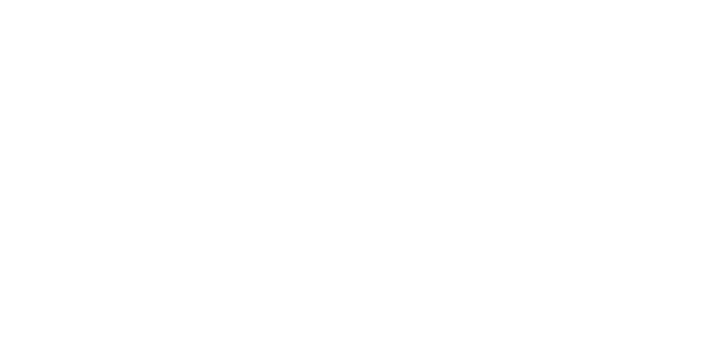
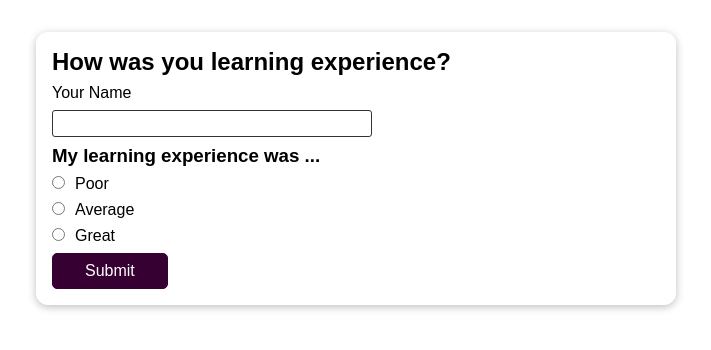
Before and after one commit to MRAlirad/Vue-Projects, a Vue app: page / in a window 1280 px wide. Shown: the top 350 px of the page, without its empty margins (284-995 px from the left). Built offline with nearby package versions, Linux system fonts and the light colour scheme.

Commit message:
survay results - form

```diff
--- /dev/null
+++ b/src/projects/survay-results/Button.vue
@@ -0,0 +1,41 @@
+<template>
+	<button
+		class="btn"
+		:type="type"
+		@click="$emit('on-click')"
+	>
+		{{ text }}
+	</button>
+</template>
+
+<script>
+	export default {
+		name: 'Button',
+		emits: ['on-click'],
+		props: {
+			text: String,
+			type: {
+				type: String,
+				default: 'button',
+			},
+		},
+	};
+</script>
+
+<style>
+	.btn {
+		font: inherit;
+		border: 1px solid #360032;
+		background-color: #360032;
+		color: white;
+		padding: 0.5rem 2rem;
+		cursor: pointer;
+        border-radius: 5px;
+	}
+
+	.btn:hover,
+	.btn:active {
+		background-color: #5c0556;
+		border-color: #5c0556;
+	}
+</style>
--- /dev/null
+++ b/src/projects/survay-results/Form.vue
@@ -0,0 +1,125 @@
+<template>
+	<section class="form-section">
+		<h2>How was you learning experience?</h2>
+		<form @submit.prevent="submitSurvey">
+			<div class="form-control">
+				<label for="name">Your Name</label>
+				<input
+					type="text"
+					id="name"
+					name="name"
+					v-model.trim="enteredName"
+				/>
+			</div>
+			<h3>My learning experience was ...</h3>
+			<div class="form-control">
+				<input
+					type="radio"
+					id="rating-poor"
+					value="poor"
+					name="rating"
+					v-model="chosenRating"
+				/>
+				<label for="rating-poor">Poor</label>
+			</div>
+			<div class="form-control">
+				<input
+					type="radio"
+					id="rating-average"
+					value="average"
+					name="rating"
+					v-model="chosenRating"
+				/>
+				<label for="rating-average">Average</label>
+			</div>
+			<div class="form-control">
+				<input
+					type="radio"
+					id="rating-great"
+					value="great"
+					name="rating"
+					v-model="chosenRating"
+				/>
+				<label for="rating-great">Great</label>
+			</div>
+			<p
+				class="error-text"
+				v-if="invalidInput"
+			>
+				One or more input fields are invalid. Please check your provided data.
+			</p>
+			<Button
+				text="Submit"
+				type="submit"
+			/>
+		</form>
+	</section>
+</template>
+
+<script>
+	import Button from './Button.vue';
+
+	export default {
+		name: 'Form',
+		components: {
+			Button,
+		},
+		data() {
+			return {
+				enteredName: '',
+				chosenRating: null,
+				invalidInput: false,
+			};
+		},
+		emits: ['survey-submit'],
+		methods: {
+			submitSurvey() {
+				if (this.enteredName === '' || !this.chosenRating) {
+					this.invalidInput = true;
+					return;
+				}
+				this.invalidInput = false;
+
+				this.$emit('survey-submit', {
+					userName: this.enteredName,
+					rating: this.chosenRating,
+				});
+
+				this.enteredName = '';
+				this.chosenRating = null;
+			},
+		},
+	};
+</script>
+
+<style scoped>
+	.form-section {
+		margin: 2rem auto;
+		max-width: 40rem;
+		padding: 1rem;
+		border-radius: 12px;
+		box-shadow: 0 2px 8px rgba(0, 0, 0, 0.26);
+	}
+	.form-control {
+		margin: 0.5rem 0;
+	}
+
+	input[type='text'] {
+		display: block;
+		width: 20rem;
+		margin-top: 0.5rem;
+		padding: 5px 10px;
+		outline: none;
+		border: 1px solid #333;
+		border-radius: 3px;
+	}
+
+	input[type='radio'] {
+		margin-right: 10px;
+	}
+
+    .error-text {
+        color: red;
+        margin: 10px 0;
+    }
+</style>
--- a/src/projects/survay-results/SurvayResultsApp.vue
+++ b/src/projects/survay-results/SurvayResultsApp.vue
@@ -1,10 +1,31 @@
 <template>
-	<div class="survay-app"></div>
+	<div class="survay-app">
+		<Form @survey-submit="StoreSurvay" />
+	</div>
 </template>
 
 <script>
+	import Form from './Form.vue';
 	export default {
 		name: 'SurvayResultsApp',
+		components: {
+			Form,
+		},
+		data() {
+			return {
+				savedSurveyResults: [],
+			};
+		},
+		methods: {
+			StoreSurvay({ userName, rating }) {
+				this.savedSurveyResults.push({
+					id: Date.now(),
+					name: userName,
+					rating: rating,
+				});
+                console.log(this.savedSurveyResults)
+			},
+		},
 	};
 </script>
 
```
